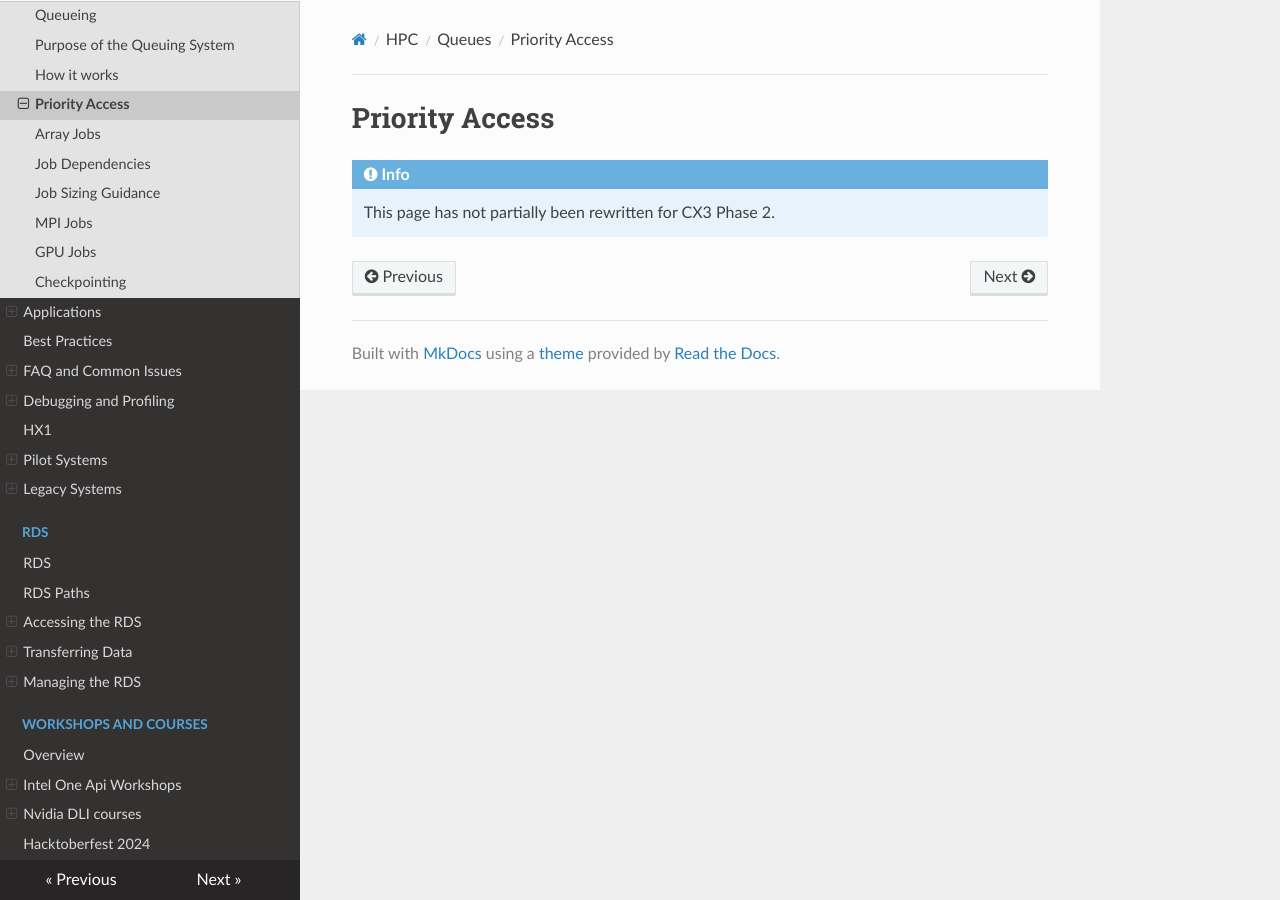
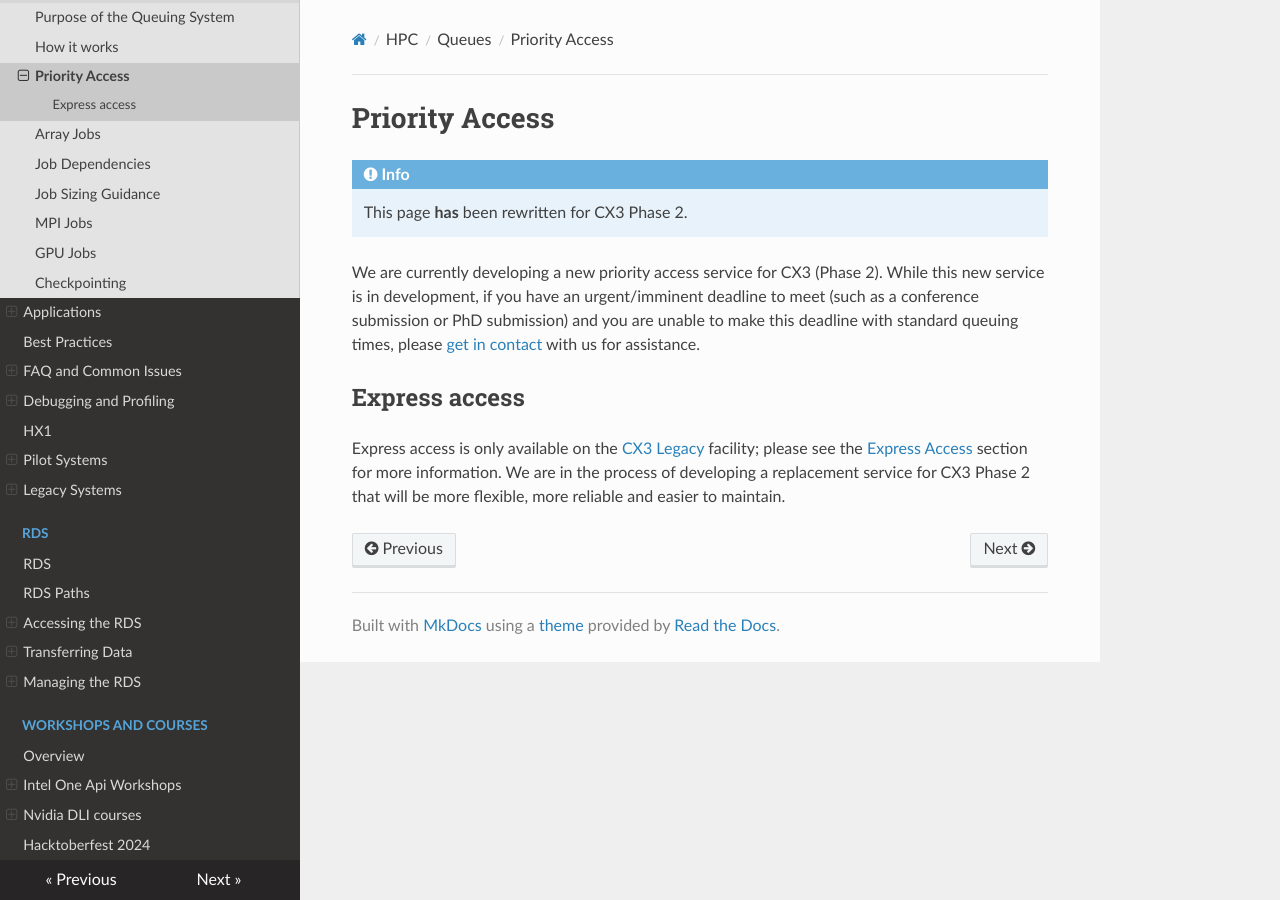
Before and after one commit to ImperialCollegeLondon/icl-rcs-user-guide, an MkDocs documentation site: the page built from docs/hpc/queues/priority-access.md, in a window 1280 px wide. Built offline with MkDocs 1.6.1, drawn with Linux system fonts in a browser that asks for light colours; nearby versions of some CDN libraries.

Commit message:
Added a priority access section.

```diff
--- a/docs/hpc/queues/priority-access.md
+++ b/docs/hpc/queues/priority-access.md
@@ -2,4 +2,10 @@
 
 !!! info
 
-    This page has not partially been rewritten for CX3 Phase 2.
+    This page **has** been rewritten for CX3 Phase 2.
+
+We are currently developing a new priority access service for CX3 (Phase 2). While this new service is in development, if you have an urgent/imminent deadline to meet (such as a conference submission or PhD submission) and you are unable to make this deadline with standard queuing times, please [get in contact](../../support/index.md) with us for assistance.
+
+## Express access
+
+Express access is only available on the [CX3 Legacy](../legacy-systems/cx3-legacy.md) facility; please see the [Express Access](../legacy-systems/cx3-legacy.md#express-access) section for more information. We are in the process of developing a replacement service for CX3 Phase 2 that will be more flexible, more reliable and easier to maintain.
```
